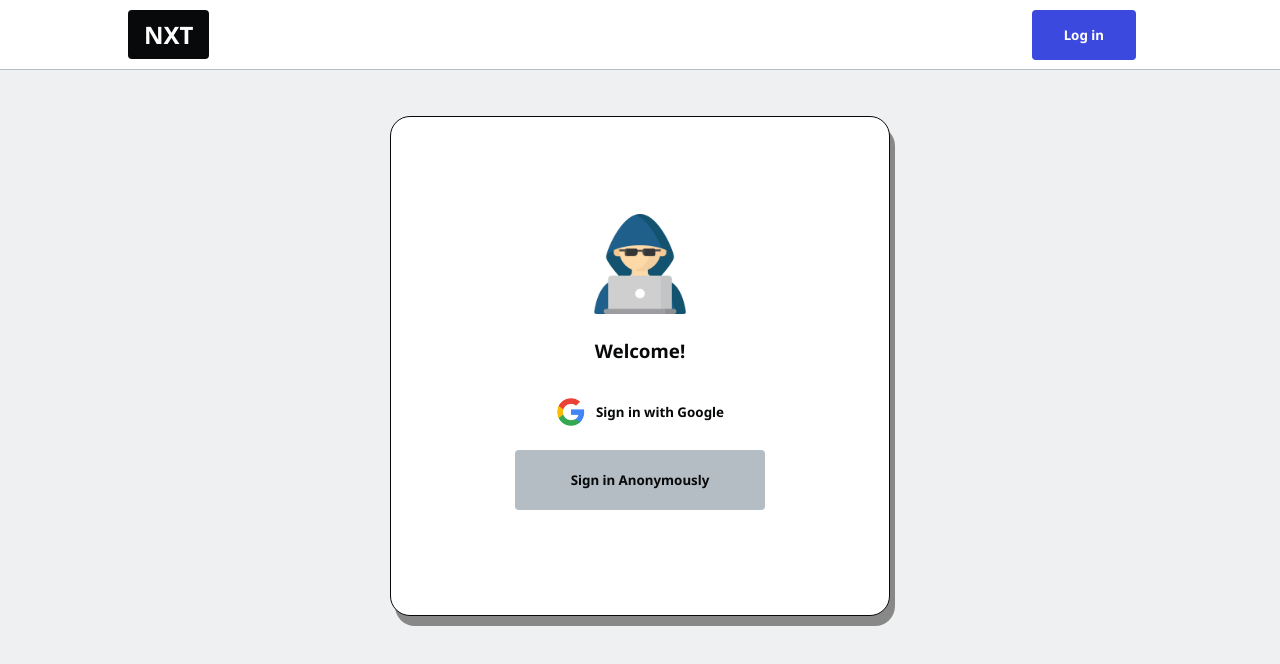
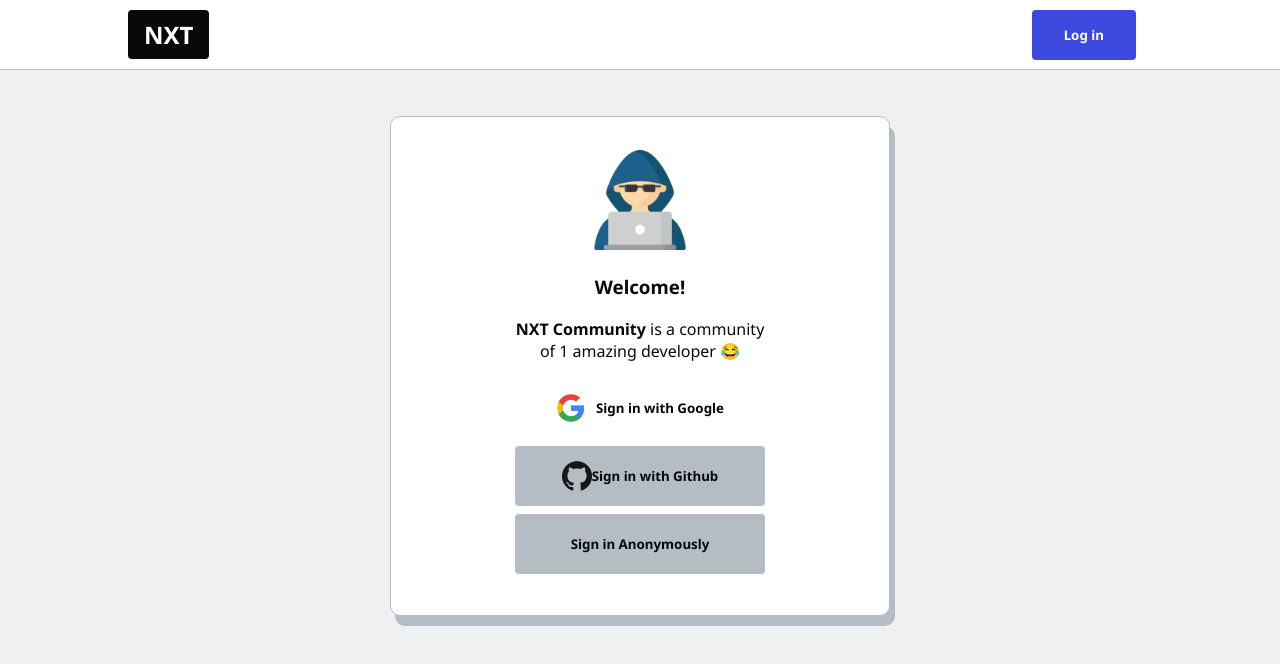
Before and after one commit to Dipendra-creator/NXT-Blogger, a Next.js app: page /enter in a window 1280 px wide. Shown: the top 664 px of the page. Built offline with nearby package versions, Linux system fonts and the light colour scheme; no server answers.

Commit message:
✅Added Github Auth🪢

```diff
--- a/lib/firebase.js
+++ b/lib/firebase.js
@@ -4,7 +4,7 @@ import 'firebase/firestore';
 import 'firebase/storage';
 
 const firebaseConfig = {
-  apiKey: "AIzaSyDaMG6LfQJDjf6HOSIF-DQeWLfjRzvbQ5w",
+  apiKey: "AIzaSyDaMG6LfQJDjf6HOSIF-DQeWLfjRzvbQ5wAIzaSyDaMG6LfQJDjf6HOSIF-DQeWLfjRzvbQ5w",
   authDomain: "nexty-3e691.firebaseapp.com",
   databaseURL: "https://nexty-3e691-default-rtdb.firebaseio.com",
   projectId: "nexty-3e691",
@@ -21,6 +21,8 @@ if (!firebase.apps.length) {
 // Auth exports
 export const auth = firebase.auth();
 export const googleAuthProvider = new firebase.auth.GoogleAuthProvider();
+export const facebookAuthProvider = new firebase.auth.FacebookAuthProvider();
+export const githubAuthProvider = new firebase.auth.GithubAuthProvider();
 
 // Firestore exports
 export const firestore = firebase.firestore();
--- a/pages/enter.jsx
+++ b/pages/enter.jsx
@@ -1,4 +1,4 @@
-import { auth, firestore, googleAuthProvider } from '../lib/firebase';
+import { auth, firestore, googleAuthProvider, facebookAuthProvider, githubAuthProvider} from '../lib/firebase';
 import { UserContext } from '../lib/context';
 import Metatags from '../components/Metatags';
 import styles from '../styles/Login.module.css';
@@ -9,9 +9,6 @@ import debounce from 'lodash.debounce';
 export default function Enter(props) {
   const { user, username } = useContext(UserContext);
 
-  // 1. user signed out <SignInButton />
-  // 2. user signed in, but missing username <UsernameForm />
-  // 3. user signed in, has username <SignOutButton />
   return (
     <main>
       <Metatags title="Enter" description="Sign up for this amazing app!" />
@@ -25,6 +22,9 @@ function SignInButton() {
   const signInWithGoogle = async () => {
     await auth.signInWithPopup(googleAuthProvider);
   };
+  const signInWithGithub = async () => {
+    await auth.signInWithPopup(githubAuthProvider);
+  };
 
   return (
     <div className="center" >
@@ -32,9 +32,14 @@ function SignInButton() {
         <div className="login-section">
         <img className='login-img' src={'/hacker.png'} />
           <h3>Welcome!</h3>
-
+          <p><b>NXT Community</b> is a community of 1 amazing developer 😂</p>
           <button className="login-btn btn-google" onClick={signInWithGoogle}>
-            <img src={'/google.png'} width="30px" /> Sign in with Google
+            <img src={'/google.png'} width="30px" />
+            Sign in with Google
+          </button>
+          <button className="login-btn .btn-github" onClick={signInWithGithub}>
+            <img src={'/github.png'} width="30px" />
+            Sign in with Github
           </button>
           <button className='login-btn' onClick={() => auth.signInAnonymously()}>
             Sign in Anonymously
--- a/styles/globals.css
+++ b/styles/globals.css
@@ -156,6 +156,11 @@ button.btn-google {
   color: var(--color-text);
 }
 
+button.btn-github {
+  background-color: var(--color-gray);
+  color: var(--color-text);
+}
+
 .btn-google img {
   width: 30px;
   margin-right: 10px;
@@ -290,9 +295,9 @@ input[type="file"] {
   background-color: white;
   /* height: 500px; */
   width: 500px;
-  border-radius: 20px;
-  border: 1px solid;
-  box-shadow: 5px 10px #888888;
+  border-radius: 10px;
+  border: 1px solid var(--color-gray);
+  box-shadow: 5px 10px var(--color-gray);
 }
 
 .login-section {
```
Also changed, not shown: public/github.png (added).
